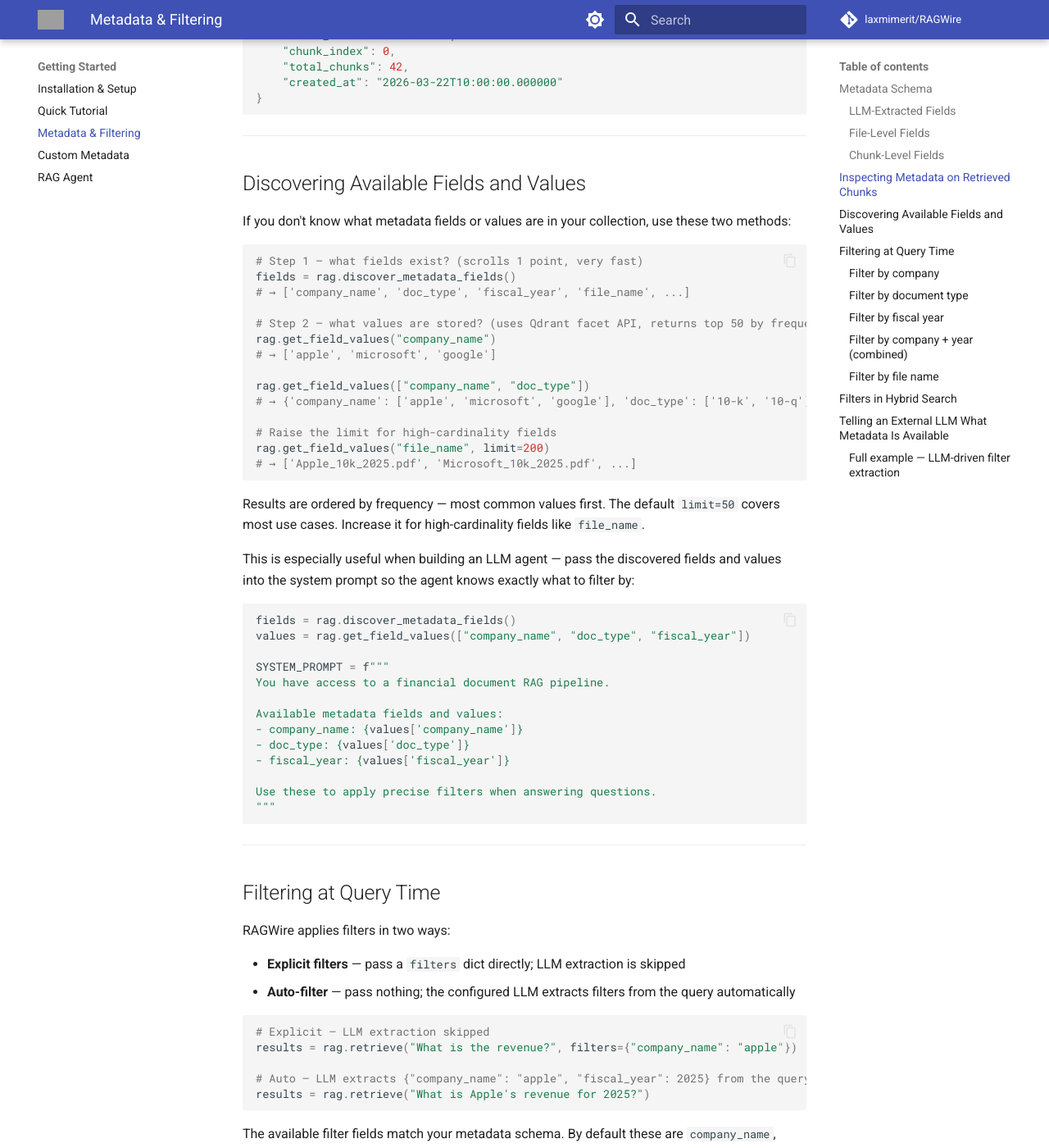
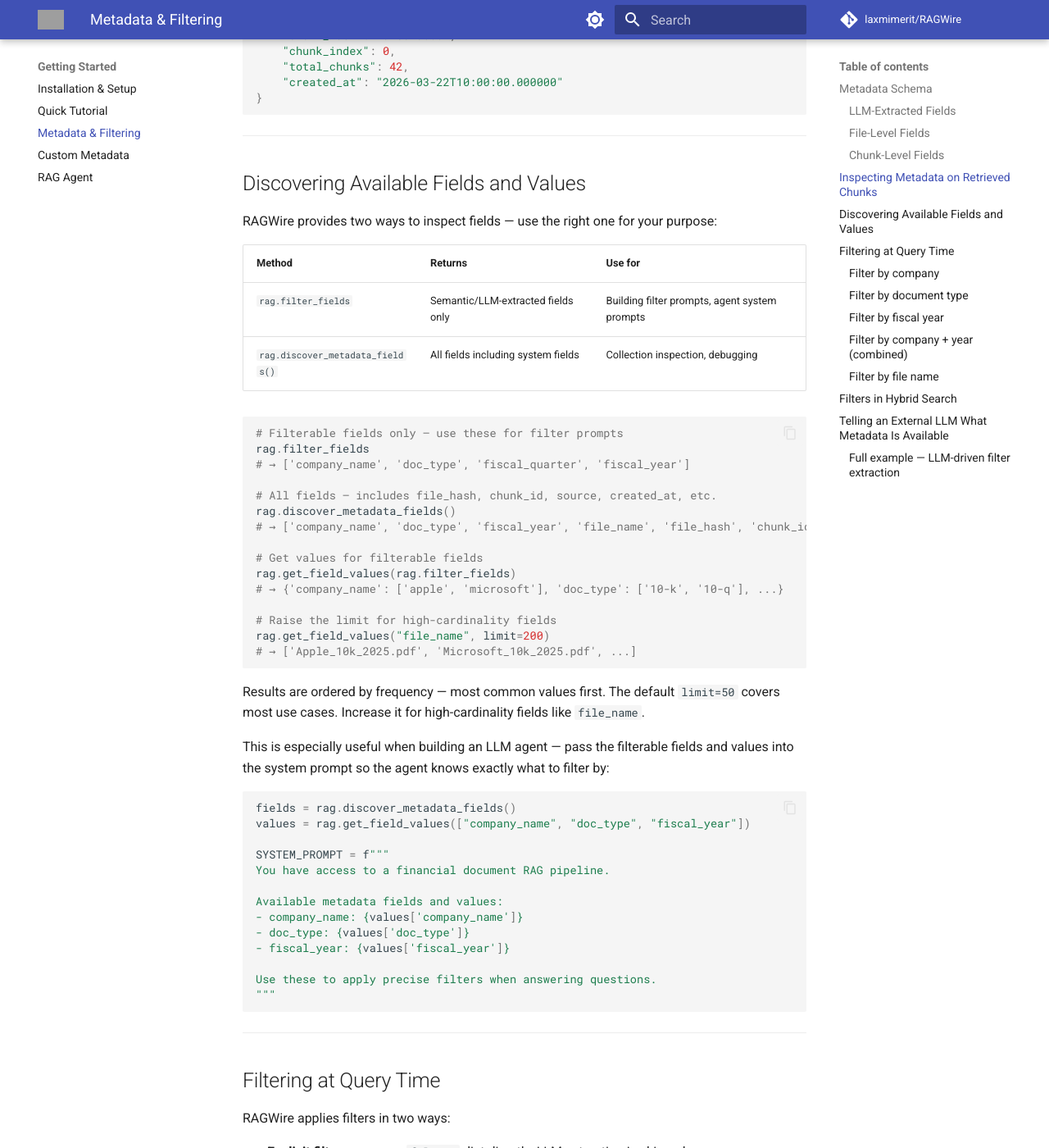
Before and after one commit to laxmimerit/RAGWire, an MkDocs documentation site: the page built from docs/metadata.md, in a window 1280 px wide and 1400 px high, scrolled down 2304 px. Shown: the whole window at 82% size. Built offline with MkDocs 1.6.1 and Material for MkDocs 9.7.7, drawn with Linux system fonts in a browser that asks for light colours; comment, search, counter and statistics services are not loaded; some of the changed text lies outside the part shown; grey boxes are pictures that could not be loaded.

Commit message:
feat: expose filter_fields property, fix auto-filter prompt for unseen values, dynamic metadata prompts

````diff
--- a/docs/metadata.md
+++ b/docs/metadata.md
@@ -81,19 +81,25 @@ Example output:
 
 ## Discovering Available Fields and Values
 
-If you don't know what metadata fields or values are in your collection, use these two methods:
+RAGWire provides two ways to inspect fields — use the right one for your purpose:
+
+| Method | Returns | Use for |
+|---|---|---|
+| `rag.filter_fields` | Semantic/LLM-extracted fields only | Building filter prompts, agent system prompts |
+| `rag.discover_metadata_fields()` | All fields including system fields | Collection inspection, debugging |
 
 ```python
-# Step 1 — what fields exist? (scrolls 1 point, very fast)
-fields = rag.discover_metadata_fields()
-# → ['company_name', 'doc_type', 'fiscal_year', 'file_name', ...]
+# Filterable fields only — use these for filter prompts
+rag.filter_fields
+# → ['company_name', 'doc_type', 'fiscal_quarter', 'fiscal_year']
 
-# Step 2 — what values are stored? (uses Qdrant facet API, returns top 50 by frequency)
-rag.get_field_values("company_name")
-# → ['apple', 'microsoft', 'google']
+# All fields — includes file_hash, chunk_id, source, created_at, etc.
+rag.discover_metadata_fields()
+# → ['company_name', 'doc_type', 'fiscal_year', 'file_name', 'file_hash', 'chunk_id', ...]
 
-rag.get_field_values(["company_name", "doc_type"])
-# → {'company_name': ['apple', 'microsoft', 'google'], 'doc_type': ['10-k', '10-q']}
+# Get values for filterable fields
+rag.get_field_values(rag.filter_fields)
+# → {'company_name': ['apple', 'microsoft'], 'doc_type': ['10-k', '10-q'], ...}
 
 # Raise the limit for high-cardinality fields
 rag.get_field_values("file_name", limit=200)
@@ -102,7 +108,7 @@ rag.get_field_values("file_name", limit=200)
 
 Results are ordered by frequency — most common values first. The default `limit=50` covers most use cases. Increase it for high-cardinality fields like `file_name`.
 
-This is especially useful when building an LLM agent — pass the discovered fields and values into the system prompt so the agent knows exactly what to filter by:
+This is especially useful when building an LLM agent — pass the filterable fields and values into the system prompt so the agent knows exactly what to filter by:
 
 ```python
 fields = rag.discover_metadata_fields()
@@ -229,8 +235,10 @@ from ragwire import RAGWire
 
 rag = RAGWire("config.yaml")
 
-# Pull actual fields and values from the collection
-fields = rag.discover_metadata_fields()
+# filter_fields returns only semantic/filterable fields (e.g. company_name, doc_type)
+# Use this instead of discover_metadata_fields() which includes system fields
+# like file_hash, chunk_id, source that are not useful for filtering
+fields = rag.filter_fields
 values = rag.get_field_values(fields)
 
 field_descriptions = "\n".join(
@@ -263,8 +271,9 @@ import json
 rag = RAGWire("config.yaml")
 llm = ChatOpenAI(model="gpt-5.4-nano")
 
-# Discover fields and their current values directly from the collection
-fields = rag.discover_metadata_fields()
+# filter_fields returns only the semantic fields used for filtering
+# (excludes system fields like file_hash, chunk_id, source, created_at)
+fields = rag.filter_fields
 values = rag.get_field_values(fields)
 
 # Build the filter prompt dynamically — works for any schema
````
Also changed, not shown: docs/api_reference.md (+20 -1 lines), 1 other file.
